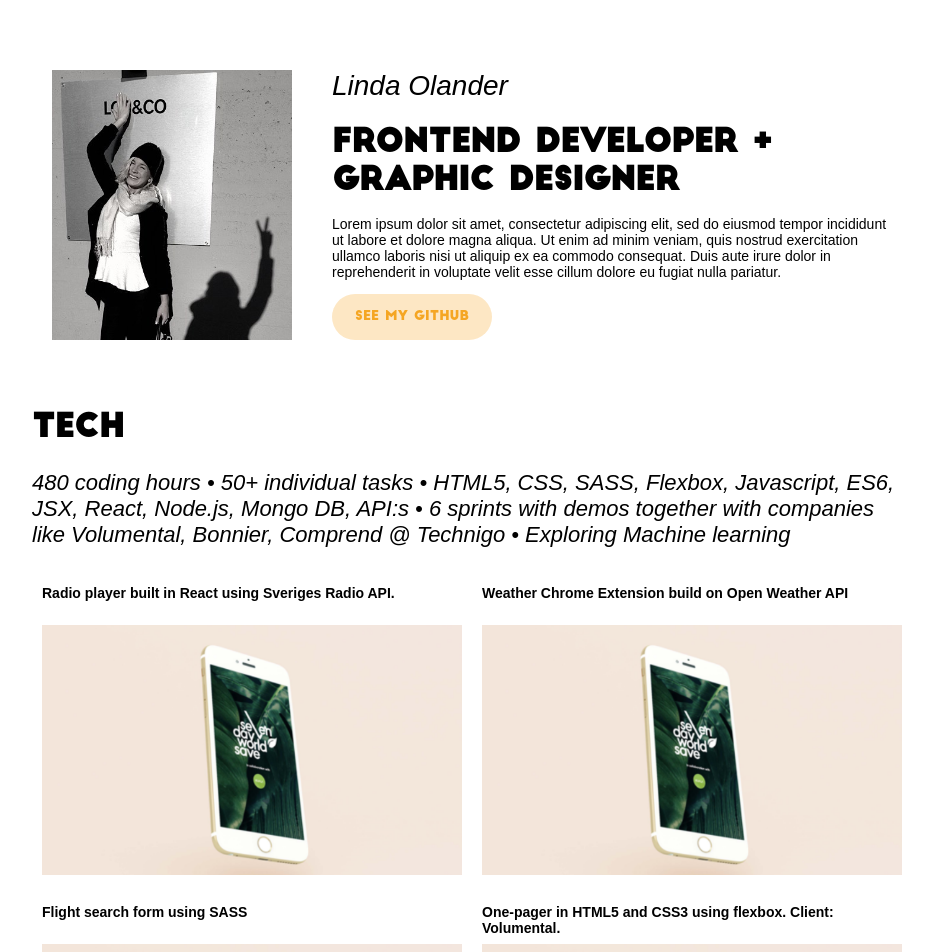
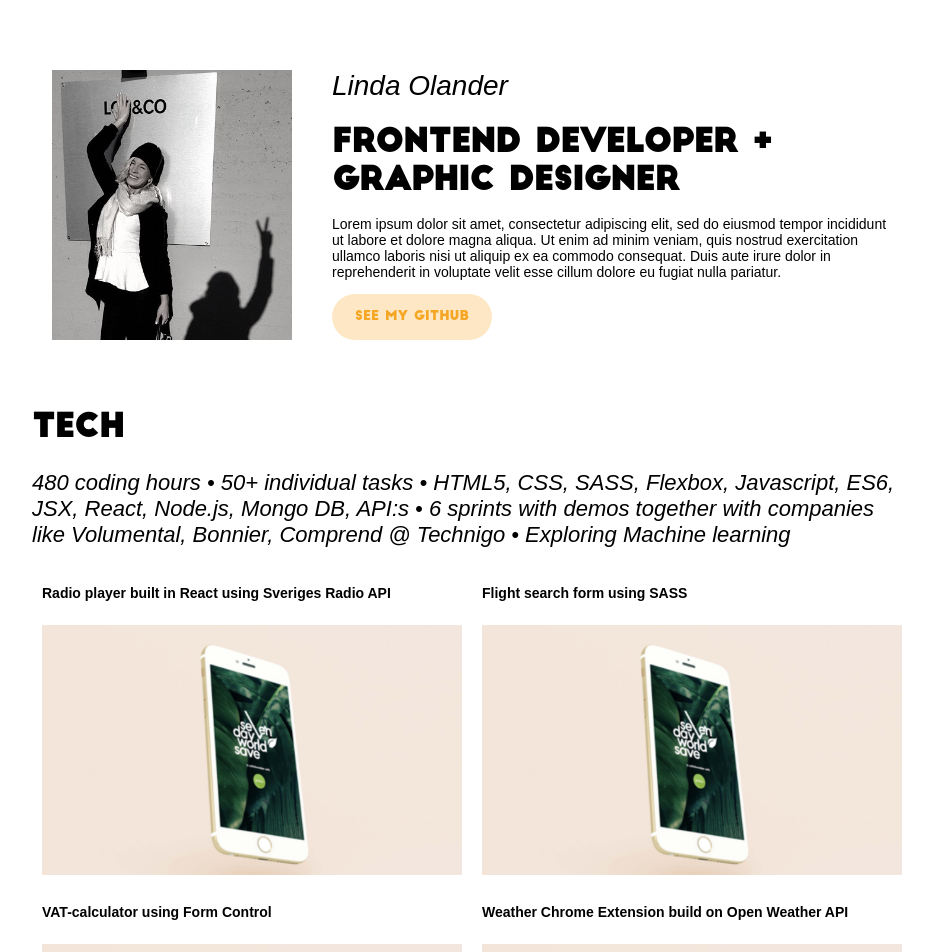
Before and after one commit to LindaOlander/portfolio, a React (Create React App) app: page /#/ in a window 1280 px wide. Shown: the top 952 px of the page, without its empty margins (168-1101 px from the left). Built offline with nearby package versions, Linux system fonts and the light colour scheme.

Commit message:
Button linking

```diff
--- a/src/cases.json
+++ b/src/cases.json
@@ -1,7 +1,7 @@
 {
 	"cases": [{
 			"id": "1",
-			"name": "Radio player built in React using Sveriges Radio API.",
+			"name": "Radio player built in React using Sveriges Radio API",
 			"image": "./images/case.png",
 			"code": ["React", "HTML5", "CSS3", "Javascript ES6"],
 			"toolbox": ["Atom", "Postman", "Sveriges Radio API", "GitHub"],
@@ -10,6 +10,24 @@
 		},
 		{
 			"id": "2",
+			"name": "Flight search form using SASS",
+			"image": "./images/case.png",
+			"code": ["React", "HTML5", "SASS"],
+			"toolbox": ["Atom", "GitHub"],
+			"more": [""],
+			"description": "Lorem ipsum dolor sit amet, consectetur adipiscing elit, sed do eiusmod tempor incididunt ut labore et dolore magna aliqua. Ut enim ad minim veniam, quis nostrud exercitation ullamco laboris nisi ut aliquip ex ea commodo consequat. Duis aute irure dolor in reprehenderit in voluptate velit esse cillum dolore eu fugiat nulla pariatur."
+		},
+		{
+			"id": "3",
+			"name": "VAT-calculator using Form Control",
+			"image": "./images/case.png",
+			"code": ["React", "HTML5", "CSS3", "Javascript"],
+			"toolbox": ["Atom", "React Form", "GitHub"],
+			"more": [""],
+			"description": "Lorem ipsum dolor sit amet, consectetur adipiscing elit, sed do eiusmod tempor incididunt ut labore et dolore magna aliqua. Ut enim ad minim veniam, quis nostrud exercitation ullamco laboris nisi ut aliquip ex ea commodo consequat. Duis aute irure dolor in reprehenderit in voluptate velit esse cillum dolore eu fugiat nulla pariatur."
+		},
+		{
+			"id": "4",
 			"name": "Weather Chrome Extension build on Open Weather API",
 			"image": "./images/case.png",
 			"code": ["HTML5", "CSS3", "Javascript"],
@@ -18,25 +36,7 @@
 			"description": "Lorem ipsum dolor sit amet, consectetur adipiscing elit, sed do eiusmod tempor incididunt ut labore et dolore magna aliqua. Ut enim ad minim veniam, quis nostrud exercitation ullamco laboris nisi ut aliquip ex ea commodo consequat. Duis aute irure dolor in reprehenderit in voluptate velit esse cillum dolore eu fugiat nulla pariatur."
 		},
 		{
-			"id": "3",
-			"name": "Flight search form using SASS",
-			"image": "./images/case.png",
-			"code": ["React", "HTML5", "SASS"],
-			"toolbox": ["Atom", "GitHub"],
-			"more": [""],
-			"description": "Lorem ipsum dolor sit amet, consectetur adipiscing elit, sed do eiusmod tempor incididunt ut labore et dolore magna aliqua. Ut enim ad minim veniam, quis nostrud exercitation ullamco laboris nisi ut aliquip ex ea commodo consequat. Duis aute irure dolor in reprehenderit in voluptate velit esse cillum dolore eu fugiat nulla pariatur."
-		},
-		{
 			"id": "5",
-			"name": "One-pager in HTML5 and CSS3 using flexbox. Client: Volumental.",
-			"image": "./images/case.png",
-			"code": ["HTML5", "CSS3", "Javascript"],
-			"toolbox": ["Atom", "Flexbox", "GitHub", "Slack", "Trello"],
-			"more": [""],
-			"description": "Lorem ipsum dolor sit amet, consectetur adipiscing elit, sed do eiusmod tempor incididunt ut labore et dolore magna aliqua. Ut enim ad minim veniam, quis nostrud exercitation ullamco laboris nisi ut aliquip ex ea commodo consequat. Duis aute irure dolor in reprehenderit in voluptate velit esse cillum dolore eu fugiat nulla pariatur."
-		},
-		{
-			"id": "4",
 			"name": "News site built in React with Google News API. Client: Bonnier News.",
 			"image": "./images/case.png",
 			"code": ["React", "HTML5", "CSS3", "Javascript"],
@@ -46,6 +46,15 @@
 		},
 		{
 			"id": "6",
+			"name": "One-pager in HTML5 and CSS3 using flexbox. Client: Volumental.",
+			"image": "./images/case.png",
+			"code": ["HTML5", "CSS3", "Javascript"],
+			"toolbox": ["Atom", "Flexbox", "GitHub", "Slack", "Trello"],
+			"more": [""],
+			"description": "Lorem ipsum dolor sit amet, consectetur adipiscing elit, sed do eiusmod tempor incididunt ut labore et dolore magna aliqua. Ut enim ad minim veniam, quis nostrud exercitation ullamco laboris nisi ut aliquip ex ea commodo consequat. Duis aute irure dolor in reprehenderit in voluptate velit esse cillum dolore eu fugiat nulla pariatur."
+		},
+		{
+			"id": "7",
 			"name": "Career site built i React using multible API",
 			"image": "./images/case.png",
 			"code": ["React", "HTML5", "CSS3", "Javascript", "API:s"],
--- a/src/components/Buttons/GithubButton.js
+++ b/src/components/Buttons/GithubButton.js
@@ -5,7 +5,7 @@
   render() {
     return (
 
-      <button href="https://github.com/LindaOlander">See my Github</button>
+      <a href="https://github.com/LindaOlander?tab=repositories" target="_blank"><button>See my Github</button></a>
 
     )
   }
```
